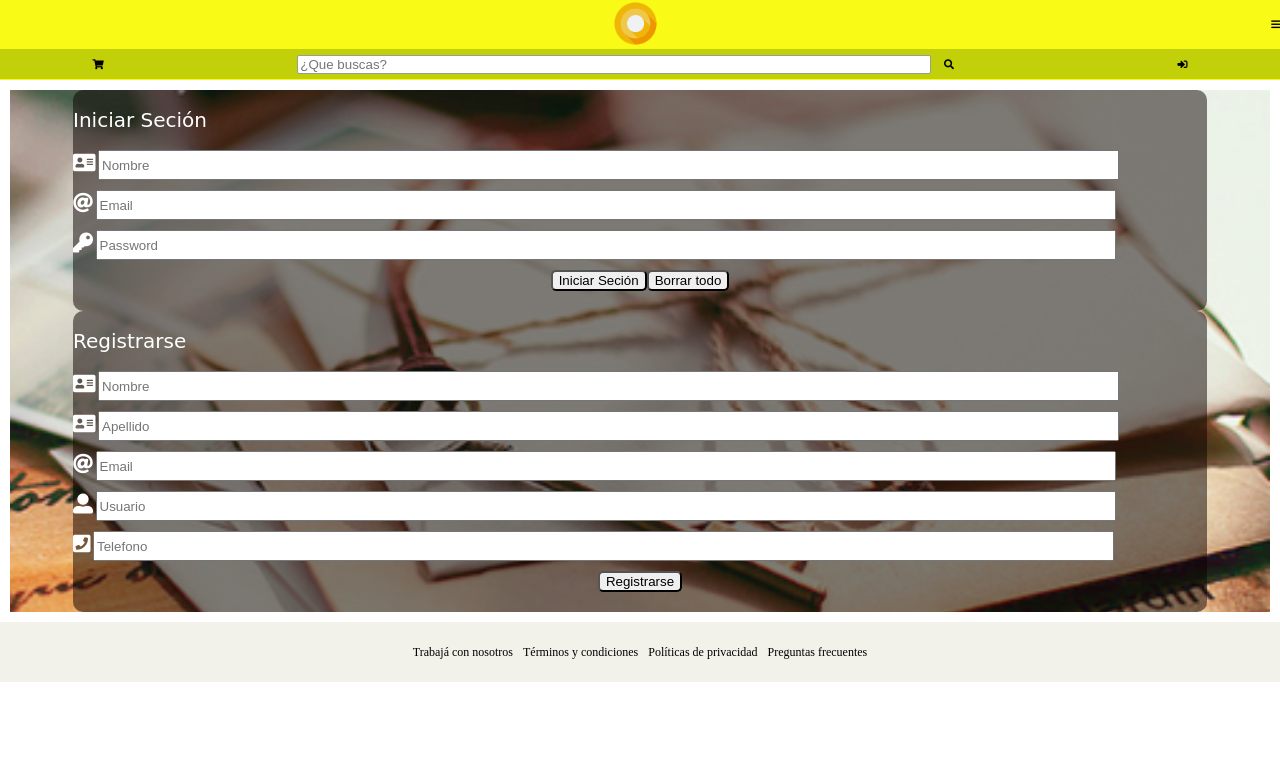
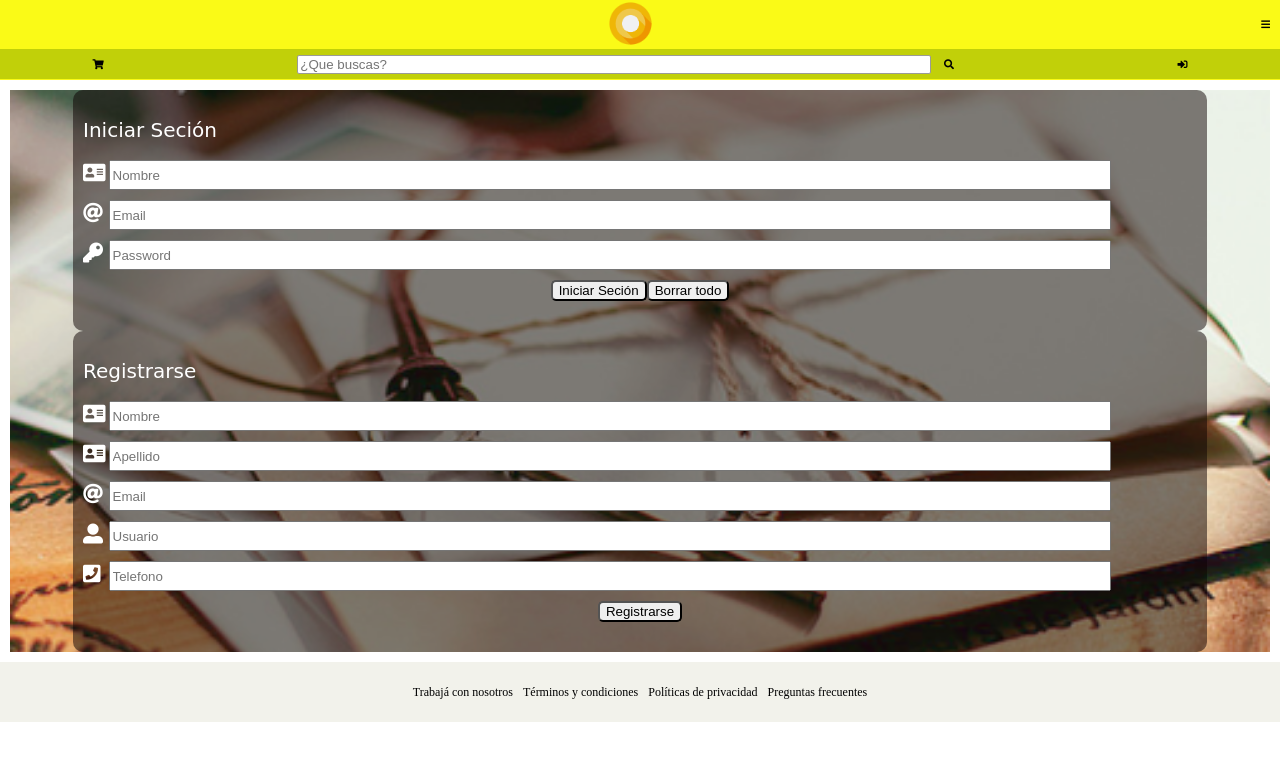
Before and after one commit to franadu/grupodh, a PHP site: page /index-web.html in a window 1280 px wide. Shown: the top 761 px of the page. Run offline with PHP 8.4, Linux system fonts and the light colour scheme; some libraries are stand-ins or nearby versions; some web fonts are replaced.

Commit message:
cambie el tamaño de las cosas para darle mejor visual.

```diff
--- a/css/master.css
+++ b/css/master.css
@@ -123,6 +123,11 @@ h4 {	font-size: 1.8em;}
 .fas.fa-search{
 	padding: 10px;
 	padding-right: 30px;
+}
+
+/* ESTA LINEA LE DA MARGEN A LAS LINES DE MENU MOBILE */
+.fa-bars:before {
+	margin-right: 10px;
 }
 
 /* CAJA DEL BUSCADOR */
--- a/css/web.css
+++ b/css/web.css
@@ -8,7 +8,7 @@ diseño mobile*/
 	display: flex;
   align-items: center;
   border-radius: 10px;
-  margin:0 auto;
+  padding: 10px;
 }
 
 h1{
@@ -44,6 +44,10 @@ main{
 }
 .dato_interno i{
   font-size: 2em;
+  padding-right: 2px;
+  width: 23px;
+  height: 23px;
+
 }
 
 
```
